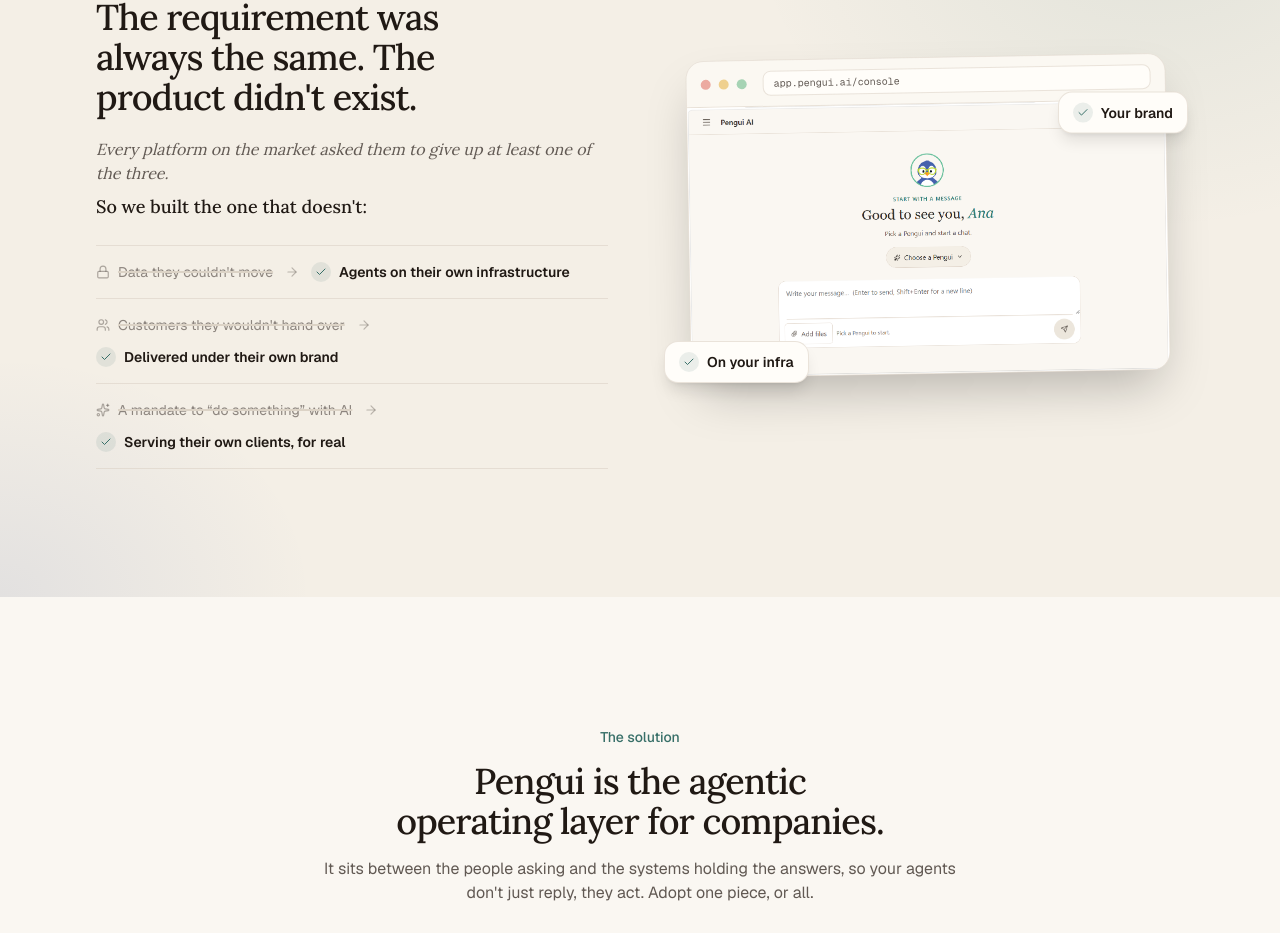
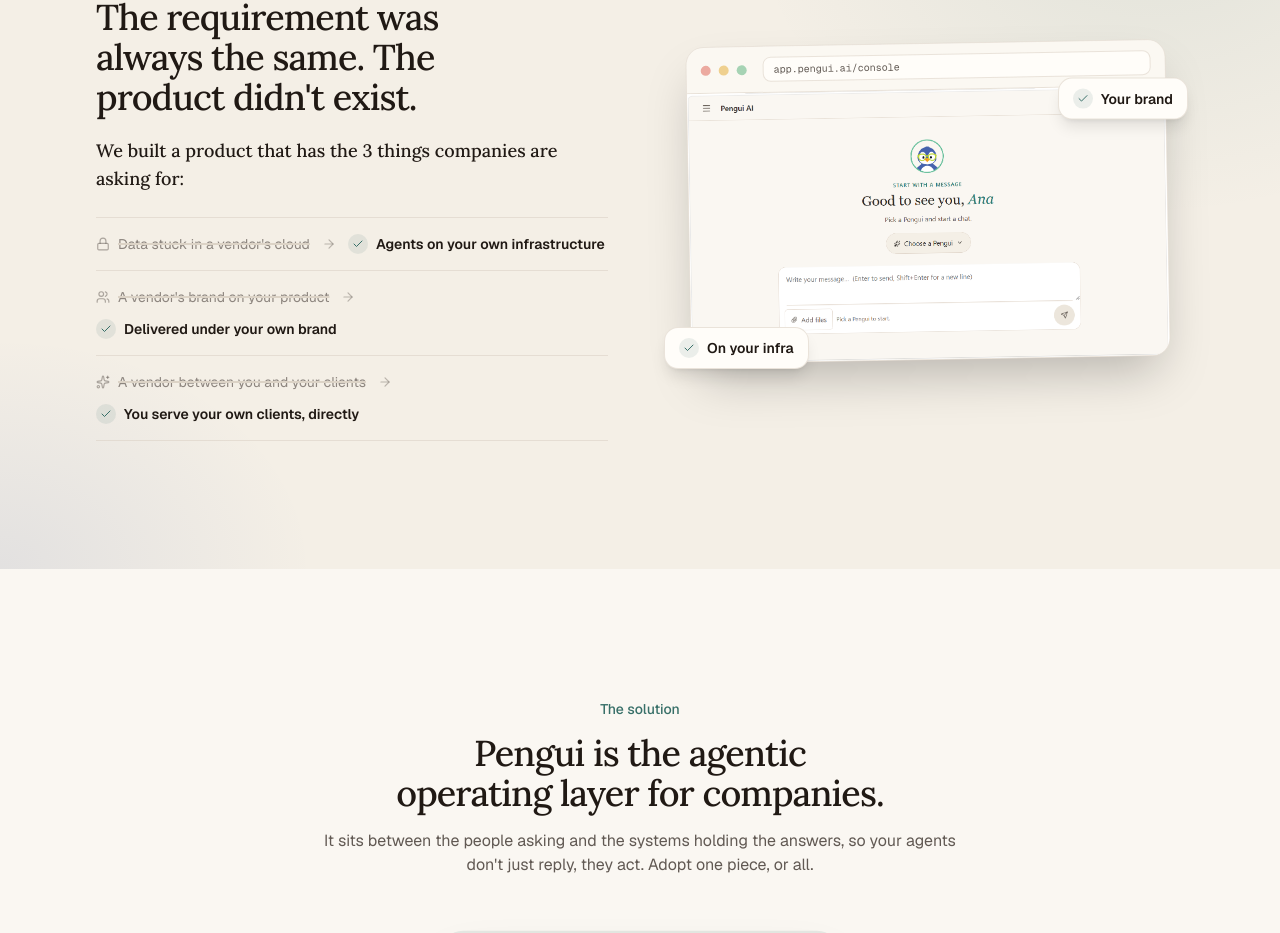
Before and after one commit to anatinamh/penguin-platform-web, a Next.js app: page / in a window 1280 px wide. Shown: the part 1612-2545 px from the top of the page. Built offline with nearby package versions, Linux system fonts and the light colour scheme.

Commit message:
Update "Why Pengui exists" copy: simplify intro line, new swap-list content
Collapses the old two-line intro (italic statement + bold lede) into one line, and replaces the 3 problem/solution pairs with new copy.

```diff
--- a/src/components/sections/home/origin.tsx
+++ b/src/components/sections/home/origin.tsx
@@ -48,10 +48,7 @@
             <h2 className="mt-3 text-balance font-heading text-3xl font-medium tracking-tight sm:text-4xl">
               {origin.title}
             </h2>
-            <p className="mt-5 font-heading text-base text-pretty text-muted-foreground italic">
-              {origin.statement}
-            </p>
-            <p className="mt-2 font-heading text-lg font-medium">{origin.lede}</p>
+            <p className="mt-5 font-heading text-lg font-medium">{origin.lede}</p>
 
             <div className="mt-6 flex flex-col text-left">
               {origin.swaps.map((swap, i) => {
--- a/src/content/pages/home.ts
+++ b/src/content/pages/home.ts
@@ -34,12 +34,11 @@
 export const origin = {
   eyebrow: "Why Pengui exists",
   title: "The requirement was always the same. The product didn't exist.",
-  statement: "Every platform on the market asked them to give up at least one of the three.",
-  lede: "So we built the one that doesn't:",
+  lede: "We built a product that has the 3 things companies are asking for:",
   swaps: [
-    { from: "Data they couldn't move", to: "Agents on their own infrastructure" },
-    { from: "Customers they wouldn't hand over", to: "Delivered under their own brand" },
-    { from: "A mandate to “do something” with AI", to: "Serving their own clients, for real" },
+    { from: "Data stuck in a vendor's cloud", to: "Agents on your own infrastructure" },
+    { from: "A vendor's brand on your product", to: "Delivered under your own brand" },
+    { from: "A vendor between you and your clients", to: "You serve your own clients, directly" },
   ],
 };
 
```
